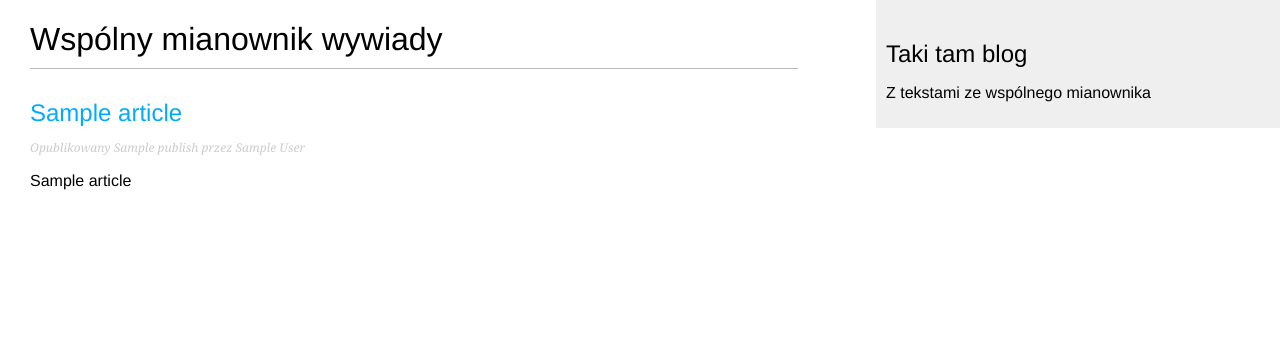
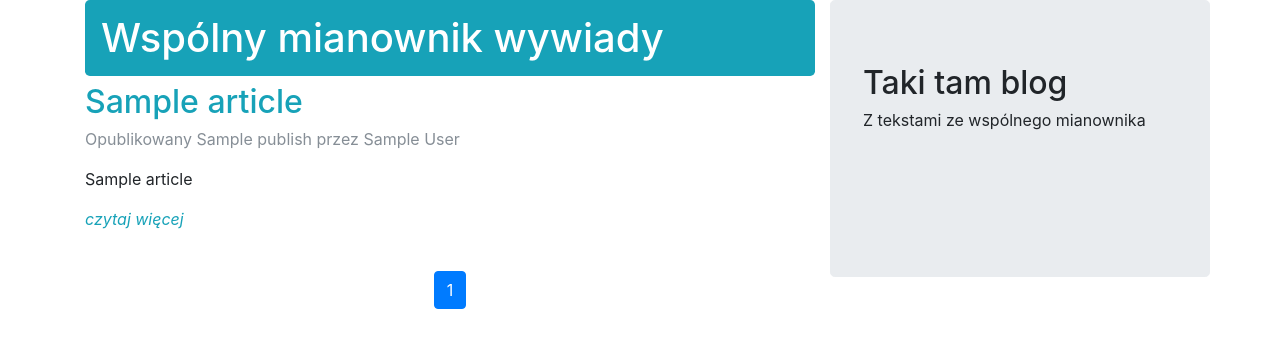
Before and after one commit to MichalCelinski/Blog, a Django app: template blog/templates/blog/articles/list.html in a window 1280 px wide. Shown: the top 348 px of the page. Run offline with Django 3.2, Linux system fonts and the light colour scheme; the template is opened without the code that fills it: most values are stand-ins (such as "Sample title", 1, 10 or a date in 2020); some libraries are stand-ins or nearby versions.

Commit message:
bootstrap usage and  pagination for list view.

```diff
--- a/blog/static/css/style.css
+++ /dev/null
@@ -1,92 +0,0 @@
-body {
-    margin:0;
-    padding:0;
-    font-family:helvetica, sans-serif;
-}
-
-a {
-    color:#00abff;
-    text-decoration:none;
-}
-
-h1 {
-    font-weight:normal;
-    border-bottom:1px solid #bbb;
-    padding:0 0 10px 0;
-}
-
-h2 {
-    font-weight:normal;
-    margin:30px 0 0;
-}
-
-#content {
-    float:left;
-    width:60%;
-    padding:0 0 0 30px;
-}
-
-#sidebar {
-    float:right;
-    width:30%;
-    padding:10px;
-    background:#efefef;
-    height:100%;
-}
-
-p.date {
-    color:#ccc;
-    font-family: georgia, serif;
-    font-size: 12px;
-    font-style: italic;
-}
-
-/* pagination */
-.pagination {
-    margin:40px 0;
-    font-weight:bold;
-}
-
-/* forms */
-label {
-    float:left;
-    clear:both;
-    color:#333;
-    margin-bottom:4px;
-}
-input, textarea {
-    clear:both;
-    float:left;
-    margin:0 0 10px;
-    background:#ededed;
-    border:0;
-    padding:6px 10px;
-    font-size:12px;
-}
-input[type=submit] {
-    font-weight:bold;
-    background:#00abff;
-    color:#fff;
-    padding:10px 20px;
-    font-size:14px;
-    text-transform:uppercase;
-}
-.errorlist {
-    color:#cc0033;
-    float:left;
-    clear:both;
-    padding-left:10px;
-}
-
-/* comments */
-.comment {
-    padding:10px;
-}
-.comment:nth-child(even) {
-    background:#efefef;
-}
-.comment .info {
-    font-weight:bold;
-    font-size:12px;
-    color:#666;
-}
--- a/blog/templates/blog/articles/details.html
+++ b/blog/templates/blog/articles/details.html
@@ -1,8 +1,8 @@
 {% extends "blog/base.html" %}
 {% block title %}{{ article.title }}{% endblock %}
 {% block content %}
-  <h1>{{ article.title }}</h1>
-  <p class="date">
+  <h1 class="jumbotron p-3 mb-2 bg-info text-white">{{ article.title }}</h1>
+  <p class="text-secondary">
     Opublikowany {{ article.publish_date }} przez {{ article.author }}
   </p>
   {{ article.article|linebreaks }}
--- a/blog/templates/blog/articles/list.html
+++ b/blog/templates/blog/articles/list.html
@@ -1,16 +1,45 @@
 {% extends "blog/base.html" %}
 {% block title %}Wspólny mianownik wywiady{% endblock %}
 {% block content %}
-  <h1>Wspólny mianownik wywiady</h1>
+<h1 class="jumbotron p-3 mb-2 bg-info text-white">Wspólny mianownik wywiady</h1>
 {% for article in articles %}
 <h2>
-      <a href="{{ article.get_absolute_url }}">
+    <a href="{{ article.get_absolute_url }}" class="text-info">
         {{ article.title }}
     </a>
 </h2>
-    <p class="date">
+<p class="text-secondary">
     Opublikowany {{ article.publish }} przez {{ article.author }}
 </p>
+<p>
     {{ article.article|truncatewords:50|linebreaks }}
+    <a href="{{ article.get_absolute_url }}" class="text-info text-left font-italic">
+        czytaj więcej
+    </a>
+    <br><br>
+</p>
 {% endfor %}
+
+<nav>
+    <span class="pagination justify-content-center">
+        {% if articles.has_previous %}
+            <li><a class="page-link" href="?page={{ articles.previous_page_number }}">Poprzednia</a></li>
+        {% endif %}
+        {% for number in articles.paginator.page_range %}
+            {% if articles.number == number %}
+                <li class="page-item active">
+                    <span class="page-link">{{ number }}
+                        <span class="sr-only">(current)</span>
+                    </span>
+                </li>
+            {% else %}
+                <li class="page-item"><a class="page-link" href="?page={{ number }}">{{ number }}</a></li>
+            {% endif %}
+        {% endfor %}
+        {% if articles.has_next %}
+            <li><a class="page-link" href="?page={{ articles.next_page_number }}">Następna</a></li>
+        {% endif %}
+    </ul>
+</nav>
+
 {% endblock %}
--- a/blog/templates/blog/base.html
+++ b/blog/templates/blog/base.html
@@ -3,16 +3,21 @@
 <html>
 <head>
   <title>{% block title %}{% endblock %}</title>
-  <link href="{% static "css/style.css" %}" rel="stylesheet">
+  <link rel="stylesheet" href="https://maxcdn.bootstrapcdn.com/bootstrap/4.0.0-beta/css/bootstrap.min.css"
+        integrity="sha384-/Y6pD6FV/Vv2HJnA6t+vslU6fwYXjCFtcEpHbNJ0lyAFsXTsjBbfaDjzALeQsN6M" crossorigin="anonymous">
 </head>
 <body>
-  <div id="content">
-    {% block content %}
-    {% endblock %}
-  </div>
-  <div id="sidebar">
-    <h2>Taki tam blog</h2>
+<div class="container">
+  <div class="row">
+    <div class="col-sm-8">
+      {% block content %}
+      {% endblock %}
+    </div>
+    <div class="col-sm-4 jumbotron border">
+      <h2>Taki tam blog</h2>
       <p>Z tekstami ze wspólnego mianownika</p>
   </div>
+  </div>
+</div>
 </body>
 </html>
```
Also changed, not shown: blog/views.py (+11 -1 lines). Lines whose indentation alone changed are shown as unchanged.
